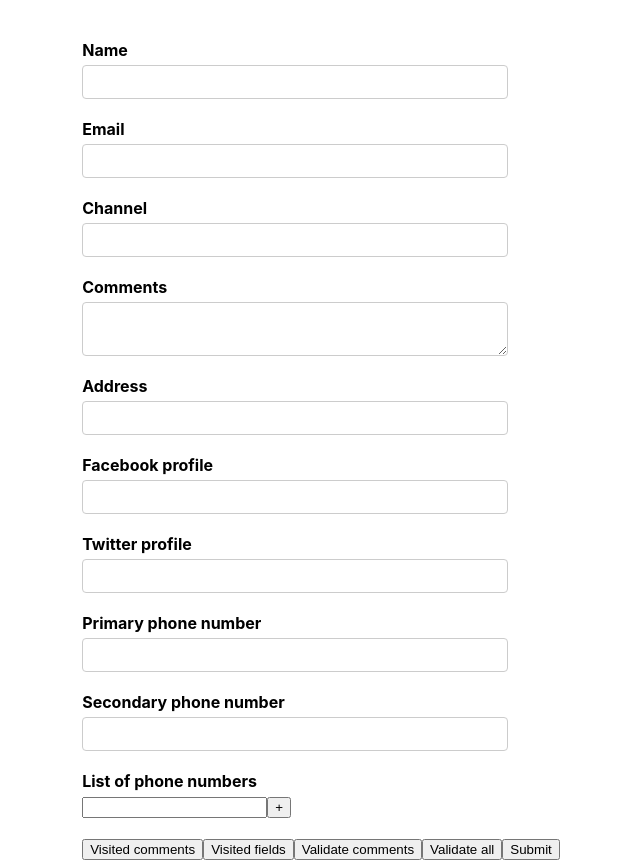
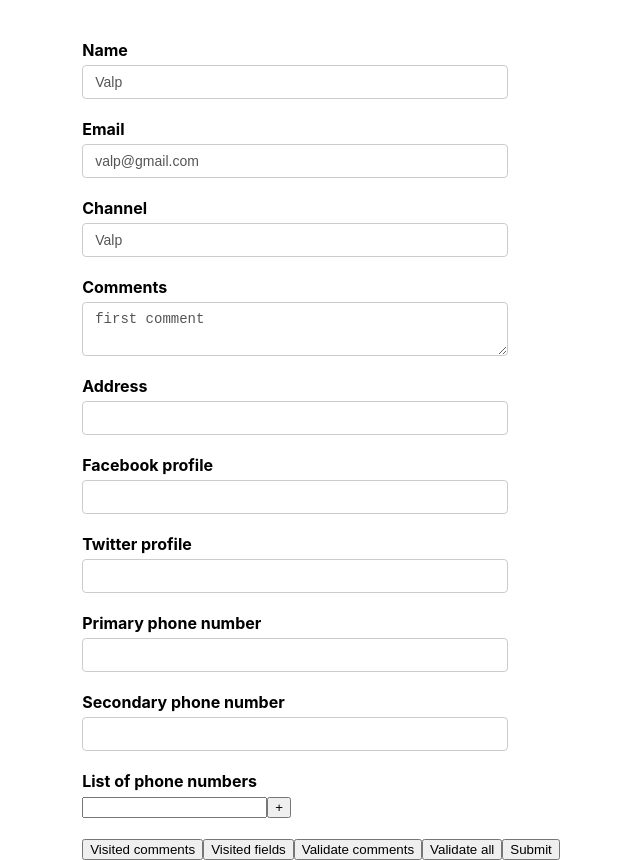
Before and after one commit to vapinedo/React-FormikDemo, a React (Create React App) app: page / in a window 1280 px wide. Shown: the whole page, without its empty margins (319-959 px from the left). Built offline with nearby package versions, Linux system fonts and the light colour scheme.

Commit message:
[ADD] disabled Submit part 1

```diff
--- a/src/components/YoutubeForm.js
+++ b/src/components/YoutubeForm.js
@@ -4,10 +4,10 @@ import * as Yup from 'yup';
 import { TextError } from "./TextError";
 
 const initialValues = {
-  name: '',
-  email: '',
-  channel: '',
-  commnents: '',
+  name: 'Valp',
+  email: 'valp@gmail.com',
+  channel: 'Valp',
+  comments: 'first comment',
   address: '',
   social: {
     facebook: '',
@@ -44,6 +44,8 @@ export const YoutubeForm = () => {
       initialValues={initialValues}
       validationSchema={validationSchema}
       onSubmit={onSubmit}
+      // validateOnMount
+
     >
 
       {formik => {
@@ -144,7 +146,7 @@ export const YoutubeForm = () => {
             <button type='button' onClick={() => formik.validateField('comments')}>Validate comments</button>
             <button type='button' onClick={() => formik.validateForm()}>Validate all</button>
 
-            <button type='submit'>Submit</button>
+            <button type='submit' disabled={!formik.isValid}>Submit</button>
           </Form>
         )
       }}
```
